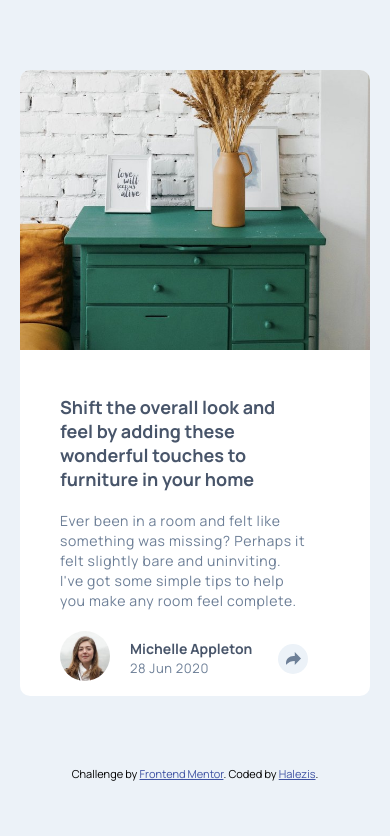
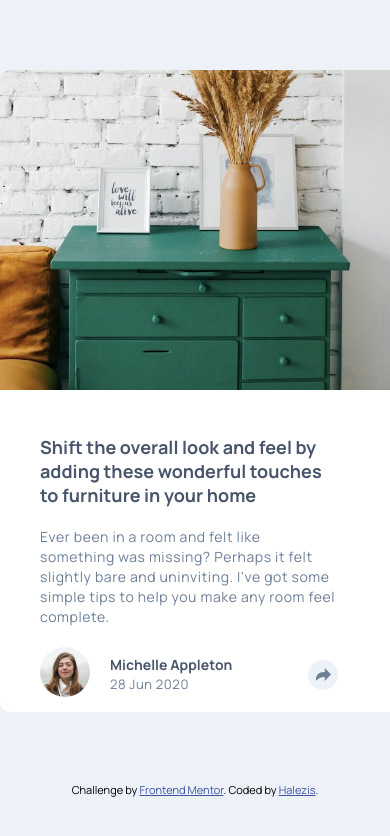
Before and after one commit to Halezis/article-preview-component-master, a plain HTML site: page index.html in a window 390 px wide. Drawn offline with Linux system fonts and the light colour scheme.

Commit message:
media query

```diff
--- a/style.css
+++ b/style.css
@@ -40,14 +40,14 @@ main {
   flex-direction: column;
   justify-content: center;
   align-items: center;
-  width: 35rem;
+  width: 40rem;
   margin: 7rem auto;
   border-radius: 10px;
   position: relative;
 }
 
 .img-container img {
-  width: 35rem;
+  width: 40rem;
   border-radius: 10px 10px 0 0;
 }
 
```
